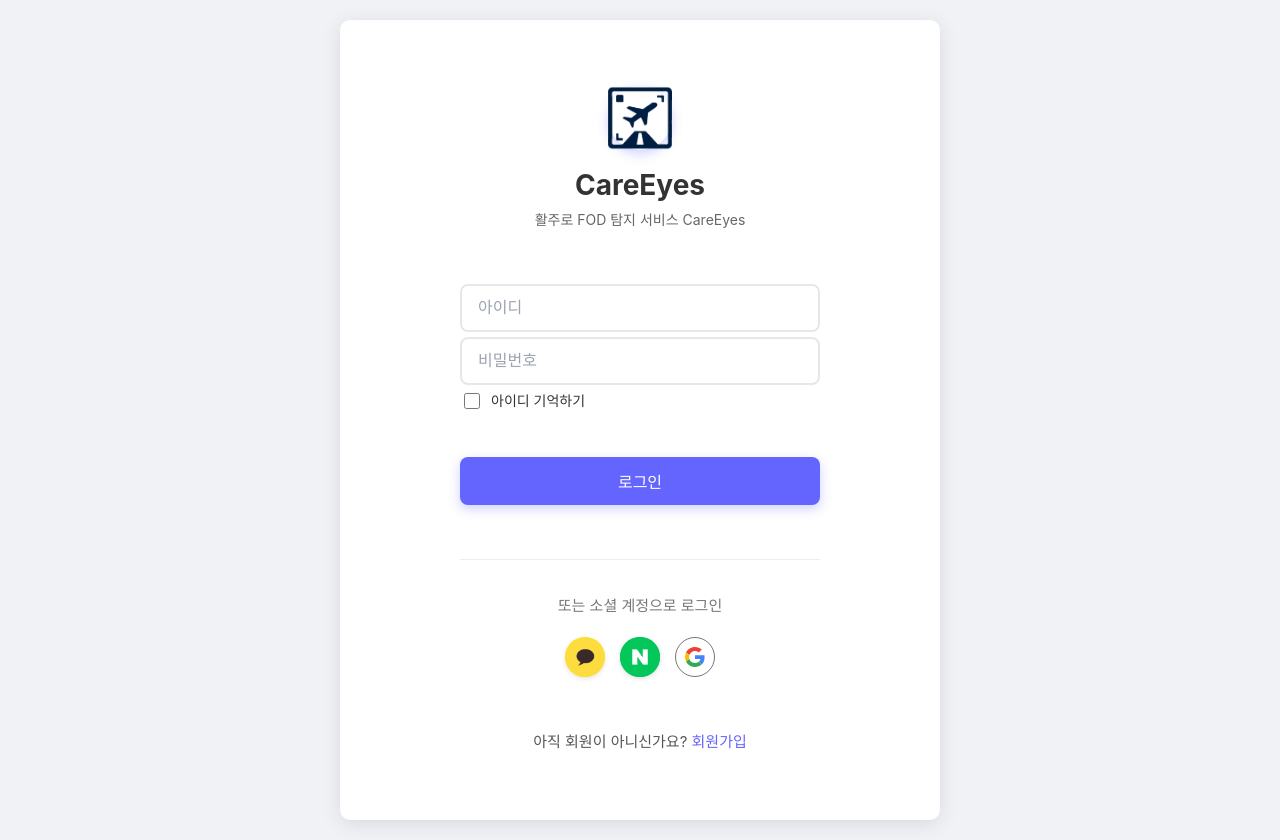
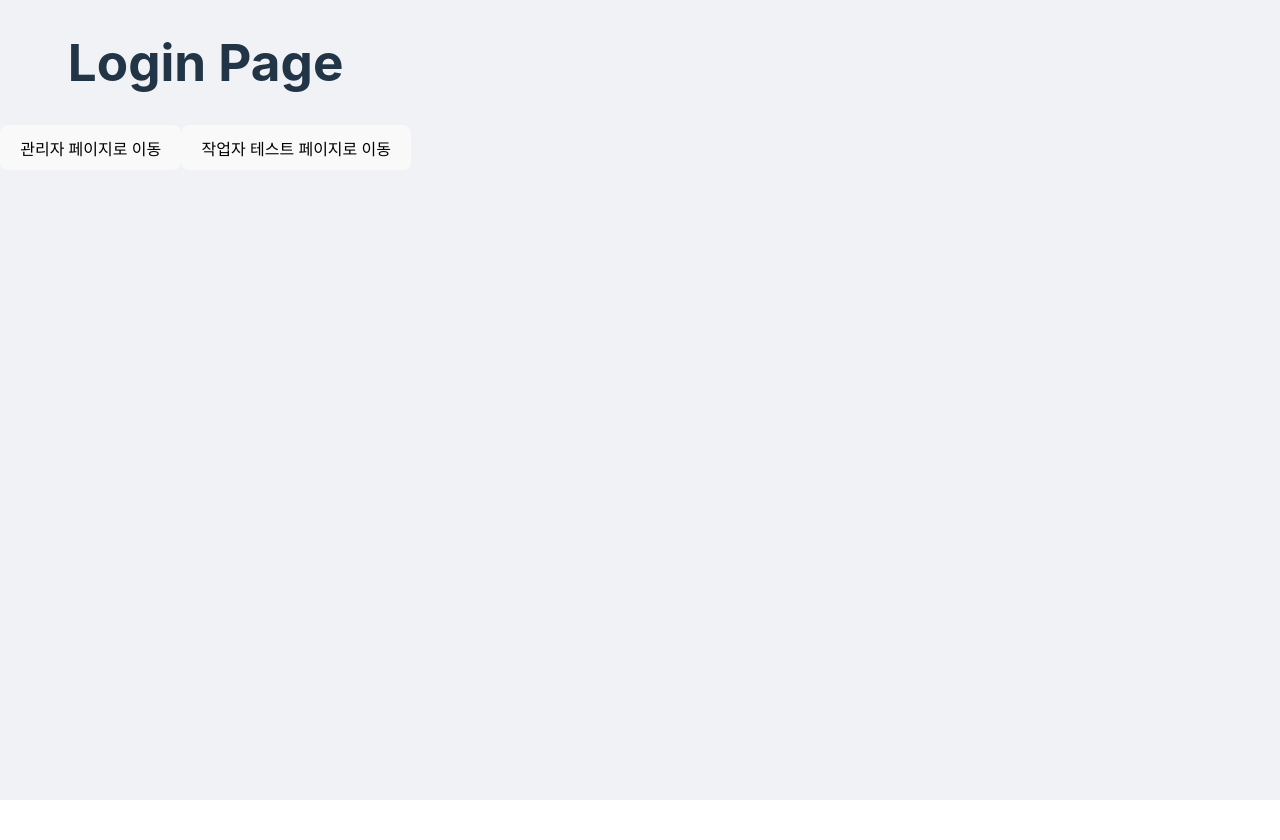
Before and after one commit to Sychol/CareEyes, a React (Vite) app in the folder frontend/: page /login in a window 1280 px wide. After the commit the page ends 800 px from the top, so only its background shows below. Built offline with nearby package versions, Linux system fonts and the light colour scheme.

Commit message:
로그인 화면 수정

```diff
--- a/frontend/src/pages/Login.jsx
+++ b/frontend/src/pages/Login.jsx
@@ -1,71 +1,10 @@
-import React, { useState } from 'react'
-import { useNavigate, Link } from 'react-router-dom';
-import axios from 'axios';
-// CSS 파일 임포트
-import '../styles/Login.css';
-// 유효성 검사 함수를 모아둔 JS 파일 임포트
-import { validateLoginForm } from '../js/Login.js';
-// 필요한 이미지 파일들 임포트
-import CareEyesLogo from '../assets/logo/CareEyes_title Logo_nobg.png';
-import KakaoIconImage from '../assets/profile/kakao.png';
-import NaverIconImage from '../assets/profile/naver.png';
-
+import React from 'react'
+import { useNavigate } from 'react-router-dom'
 
 const Login = () => {
-  // 상태 변수 선언
-const [id, setId] = useState('');
-  const [password, setPassword] = useState('');
-  const [rememberMe, setRememberMe] = useState(false);
 
-  const [idError, setIdError] = useState('');
-  const [passwordError, setPasswordError] = useState('');
     const navigate = useNavigate();
-  /**
-   * @function GoogleIcon
-   * @description 구글 로고 SVG 아이콘을 렌더링하는 컴포넌트.
-   * @returns {JSX.Element} 구글 SVG 아이콘 엘리먼트.
-   */
-  const GoogleIcon = () => (
-    <svg version="1.1" xmlns="http://www.w3.org/2000/svg" viewBox="0 0 48 48" xmlnsXlink="http://www.w3.org/1999/xlink" style={{ display: 'block' }}>
-      <path fill="#EA4335" d="M24 9.5c3.54 0 6.71 1.22 9.21 3.6l6.85-6.85C35.9 2.38 30.47 0 24 0 14.62 0 6.51 5.38 2.56 13.22l7.98 6.19C12.43 13.72 17.74 9.5 24 9.5z"></path>
-      <path fill="#4285F4" d="M46.98 24.55c0-1.57-.15-3.09-.38-4.55H24v9.02h12.94c-.58 2.96-2.26 5.48-4.78 7.18l7.73 6c4.51-4.18 7.09-10.36 7.09-17.65z"></path>
-      <path fill="#FBBC05" d="M10.53 28.59c-.48-1.45-.76-2.99-.76-4.59s.27-3.14.76-4.59l-7.98-6.19C.92 16.46 0 20.12 0 24c0 3.88.92 7.54 2.56 10.78l7.97-6.19z"></path>
-      <path fill="#34A853" d="M24 48c6.48 0 11.93-2.13 15.89-5.81l-7.73-6c-2.15 1.45-4.92 2.3-8.16 2.3-6.26 0-11.57-4.22-13.47-9.91l-7.98 6.19C6.51 42.62 14.62 48 24 48z"></path>
-      <path fill="none" d="M0 0h48v48H0z"></path>
-    </svg>
-  );
 
-  /**
-   * @function handleSubmit
-   * @description 로그인 폼 제출 시 실행되는 함수. 유효성 검사 후 로그인 로직 실행.
-   * @param {Event} e - 폼 제출 이벤트 객체.
-   */
-  const handleSubmit = async (e) => {
-    e.preventDefault();
-
-    const { idError: newIdError, passwordError: newPasswordError, isValid } = validateLoginForm(id, password);
-
-    setIdError(newIdError);
-    setPasswordError(newPasswordError);
-
-    if (!isValid) {
-      return;
-    }
-
-    console.log('Login attempt:', { id, password, rememberMe });
-
-    // 로그인 API 호출(백엔드로 아이디와 비밀번호를 전송)
-    try {
-      const response = await axios.post('/api/login', { id, password });
-      console.log('Login successful:', response.data);
-
-      alert('로그인 성공!');
-    } catch (error) {
-      console.error('Login failed:', error);
-      alert('로그인 실패: 아이디 또는 비밀번호를 다시 확인해주세요.');
-    }
-  };
-  // 네비게이션 함수들
     const goManager = () => {
         navigate('/manager');
     };
@@ -73,97 +12,12 @@
         navigate('/worker');
     };
     return (
-      // 로그인 페이지 전체 컨테이너
-        <div className="login-container">
-      <div className="login-right-panel">
-        <div className="login-form">
-          {/* 로고 세션(로고 이미지, 서비스명, 서비스 한줄 설명) */}
-          <div className="logo-section">
-            <div className="logo-icon">
-              <img src={CareEyesLogo} alt="CareEyes Logo" className="logo-image" />
-            </div>
-            <h1 className="logo-title">CareEyes</h1>
-            <p className="logo-subtitle">활주로 FOD 탐지 서비스 CareEyes</p>
-          </div>
+        <>
+            <h1>Login Page</h1>
+            <button onClick={goManager}>관리자 페이지로 이동</button>
+            <button onClick={goWorker}>작업자 테스트 페이지로 이동</button>
+        </>
+    )
+}
 
-          {/* 로그인 폼 */}
-          <form onSubmit={handleSubmit}>
-            <div className="input-group">
-              <input
-                type="text"
-                className="input-field"
-                placeholder="아이디"
-                value={id}
-                onChange={(e) => setId(e.target.value)}
-              />
-            </div>
-             {idError && <span className="error-message">{idError}</span>}
-            <div className="input-group">
-              <input
-                type="password"
-                className="input-field"
-                placeholder="비밀번호"
-                value={password}
-                onChange={(e) => setPassword(e.target.value)}
-              />
-            </div>
-            {passwordError && <span className="error-message">{passwordError}</span>}
-
-            {/* 아이디 기억하기 체크박스 */}
-            <div className="checkbox-container">
-              <input
-                type="checkbox"
-                id="remember"
-                className="checkbox"
-                checked={rememberMe}
-                onChange={(e) => setRememberMe(e.target.checked)}
-              />
-              <label htmlFor="remember" className="checkbox-label">
-                아이디 기억하기
-              </label>
-            </div>
-
-            {/* 로그인 버튼 */}
-            <button type="submit" className="login-button">
-              로그인
-            </button>
-          </form>
-
-          {/* 소셜 로그인 버튼(미구현이라 각 소셜 대표 페이지로 이동) */}
-          <div className="social-section">
-            <p>또는 소셜 계정으로 로그인</p>
-            <div className="social-icons">
-              <button onClick={() => window.open('https://www.kakao.com', '_blank')} className="social-icon-wrapper kakao">
-                <img src={KakaoIconImage} alt="Kakao Login" />
-              </button>
-              <button onClick={() => window.open('https://www.naver.com', '_blank')} className="social-icon-wrapper naver">
-                <img src={NaverIconImage} alt="Naver Login" />
-              </button>
-              <button onClick={() => window.open('https://www.google.com', '_blank')} className="gsi-material-button">
-                <div className="gsi-material-button-state"></div>
-                <div className="gsi-material-button-content-wrapper">
-                  <div className="gsi-material-button-icon">
-                    <GoogleIcon />
-                  </div>
-                  <span className="gsi-material-button-contents"></span>
-                </div>
-              </button>
-            </div>
-          </div>
-
-          {/* 회원가입 페이지 이동(미구현이라서 메인으로 이동) */}
-          <div className="join-section">
-            <p className="join-text">
-              아직 회원이 아니신가요?{' '}
-              <Link to="/" className="join-link">
-                회원가입
-              </Link>
-            </p>
-          </div>
-        </div>
-      </div>
-    </div>
-  );
-};
-
-export default Login;
+export default Login
```
